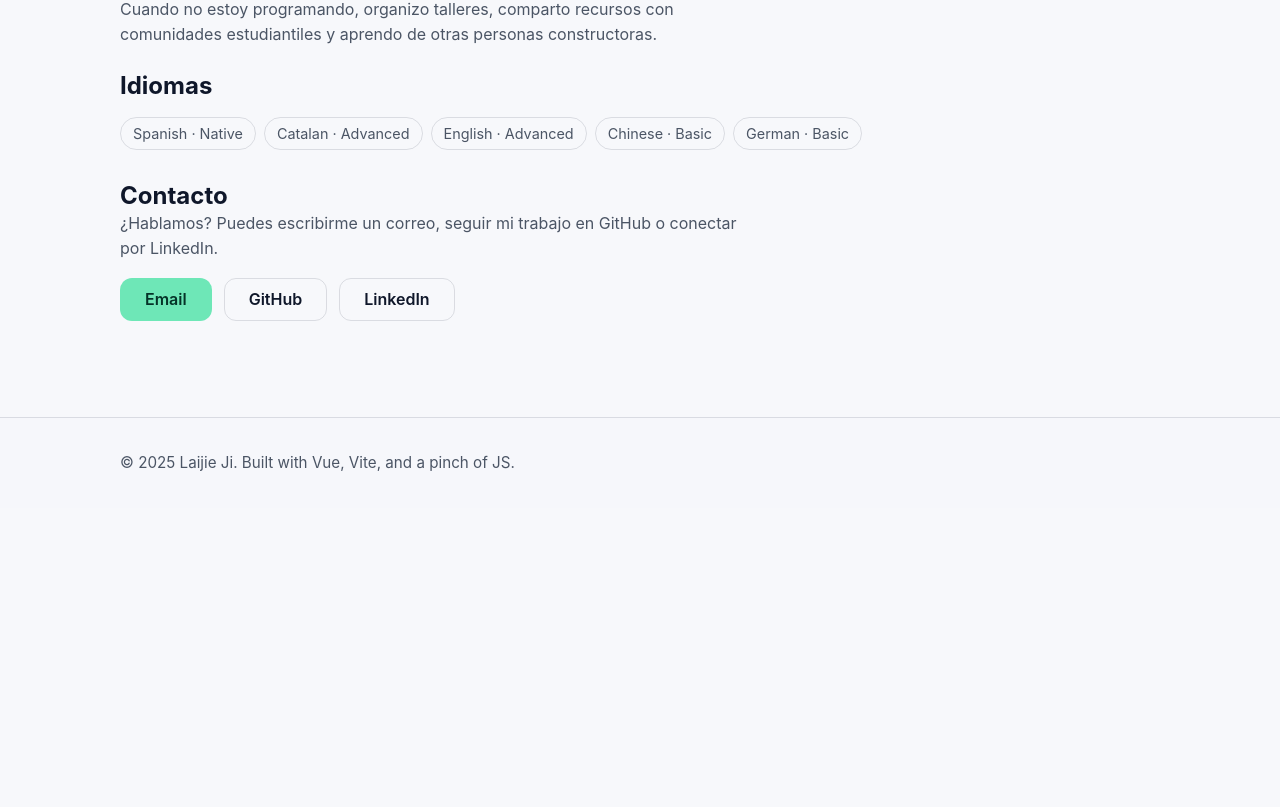
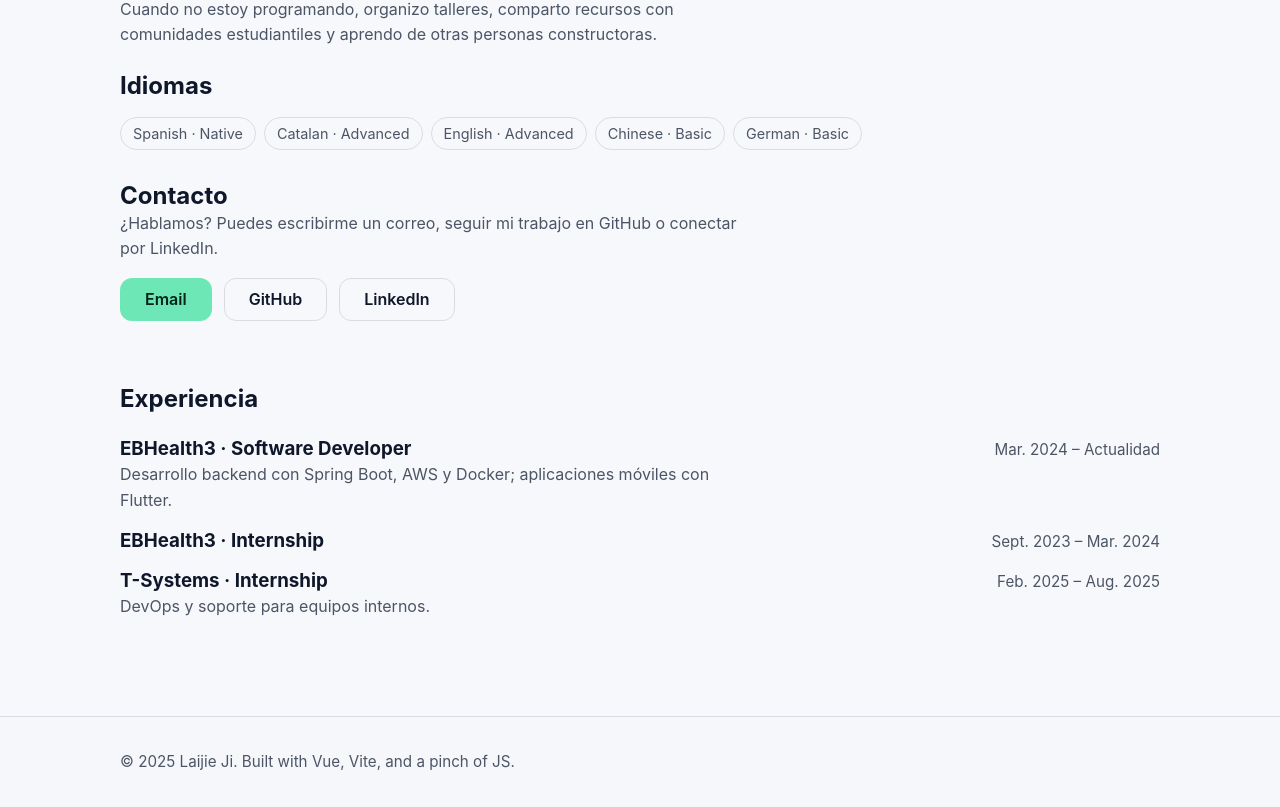
Before and after one commit to LaijieJi/webpage, a Vue app: page / in a window 1280 px wide. Shown: the part 480-1287 px from the top of the page. Before the commit the page ends 988 px from the top, so only its background shows below. Built offline with nearby package versions, Linux system fonts and the light colour scheme.

Commit message:
feat: visual improvements

```diff
--- a/src/App.vue
+++ b/src/App.vue
@@ -6,11 +6,65 @@
       <RouterView />
     </main>
     <AppFooter />
+    <button
+      v-if="showTop"
+      class="to-top"
+      type="button"
+      @click="scrollToTop"
+    >
+      ↑
+      <span class="visually-hidden">Volver arriba</span>
+    </button>
   </div>
 </template>
 
 <script setup>
+import { ref, onMounted, onBeforeUnmount } from 'vue';
 import { RouterView } from 'vue-router';
 import AppHeader from './components/AppHeader.vue';
 import AppFooter from './components/AppFooter.vue';
+
+const showTop = ref(false);
+
+const onScroll = () => {
+  showTop.value = window.scrollY > 400;
+};
+
+const scrollToTop = () => {
+  window.scrollTo({ top: 0, behavior: 'smooth' });
+};
+
+onMounted(() => {
+  window.addEventListener('scroll', onScroll, { passive: true });
+});
+
+onBeforeUnmount(() => {
+  window.removeEventListener('scroll', onScroll);
+});
 </script>
+
+<style scoped>
+.to-top {
+  position: fixed;
+  right: var(--space-xl);
+  bottom: var(--space-xl);
+  width: 3rem;
+  height: 3rem;
+  border-radius: 50%;
+  border: 1px solid var(--border);
+  background: var(--card);
+  color: var(--text);
+  box-shadow: var(--shadow);
+  display: inline-flex;
+  align-items: center;
+  justify-content: center;
+  font-size: 1.25rem;
+  transition: transform var(--transition), box-shadow var(--transition);
+}
+
+.to-top:hover,
+.to-top:focus-visible {
+  transform: translateY(-2px);
+  box-shadow: 0 18px 36px -26px rgba(15, 23, 42, 0.6);
+}
+</style>
--- a/src/components/PostList.vue
+++ b/src/components/PostList.vue
@@ -1,12 +1,16 @@
 <template>
   <section class="post-list">
-    <article v-for="post in orderedPosts" :key="post.slug" class="post-card">
-      <h2 class="post-card__title">
-        <router-link :to="`/blog/${post.slug}`">{{ post.title }}</router-link>
-      </h2>
+    <router-link
+      v-for="post in orderedPosts"
+      :key="post.slug"
+      class="post-card post-card--link"
+      :to="`/blog/${post.slug}`"
+    >
+      <h2 class="post-card__title">{{ post.title }}</h2>
       <PostMeta :date="post.date" :tags="post.tags" />
       <p class="post-card__excerpt">{{ post.excerpt }}</p>
-    </article>
+      <span class="post-card__hint" aria-hidden="true">Leer más →</span>
+    </router-link>
   </section>
 </template>
 
@@ -25,3 +29,22 @@ const orderedPosts = computed(() =>
   [...props.posts].sort((a, b) => new Date(b.date) - new Date(a.date))
 );
 </script>
+
+<style scoped>
+.post-card--link {
+  text-decoration: none;
+  color: inherit;
+  display: grid;
+  gap: var(--space-md);
+}
+
+.post-card--link:focus-visible {
+  outline: 3px solid var(--accent);
+  outline-offset: 4px;
+}
+
+.post-card__hint {
+  font-size: 0.85rem;
+  color: var(--accent-strong);
+}
+</style>
--- a/src/components/ProjectCard.vue
+++ b/src/components/ProjectCard.vue
@@ -1,5 +1,11 @@
 <template>
-  <article class="card project-card">
+  <component
+    :is="isLink ? 'a' : 'div'"
+    class="card project-card card--link"
+    :href="isLink ? primaryHref : undefined"
+    target="_blank"
+    rel="noreferrer"
+  >
     <header>
       <h3>{{ title }}</h3>
       <p v-if="dates" class="project-card__dates">{{ dates }}</p>
@@ -8,29 +14,21 @@
     <ul v-if="tech?.length" class="badges">
       <li v-for="item in tech" :key="item">{{ item }}</li>
     </ul>
-    <div v-if="links?.length" class="project-card__actions">
-      <a
-        v-for="link in links"
-        :key="link.label + link.href"
-        class="project-card__link"
-        :href="link.href"
-        target="_blank"
-        rel="noreferrer"
-      >
-        {{ link.label }}
-      </a>
-    </div>
-  </article>
+    <span v-if="isLink" class="project-card__hint" aria-hidden="true">Abrir proyecto →</span>
+  </component>
 </template>
 
 <script setup>
-defineProps({
+const props = defineProps({
   title: { type: String, required: true },
   tech: { type: Array, default: () => [] },
   dates: { type: String, default: '' },
   summary: { type: String, default: '' },
   links: { type: Array, default: () => [] }
 });
+
+const primaryHref = props.links?.[0]?.href ?? null;
+const isLink = Boolean(primaryHref);
 </script>
 
 <style scoped>
@@ -43,20 +41,21 @@ defineProps({
   color: var(--muted);
 }
 
-.project-card__actions {
-  margin-top: auto;
-  display: flex;
-  flex-wrap: wrap;
-  gap: var(--space-sm);
+.card--link {
+  text-decoration: none;
+  color: inherit;
+  position: relative;
+  cursor: pointer;
 }
 
-.project-card__link {
-  font-weight: 600;
+.card--link:focus-visible {
+  outline: 3px solid var(--accent);
+  outline-offset: 4px;
+}
+
+.project-card__hint {
+  margin-top: auto;
+  font-size: 0.85rem;
   color: var(--accent-strong);
 }
-
-.project-card__link:hover,
-.project-card__link:focus-visible {
-  color: var(--accent);
-}
 </style>
--- a/src/styles/main.css
+++ b/src/styles/main.css
@@ -219,8 +219,8 @@ html[data-theme='dark'] .theme-toggle:focus-visible {
   padding: var(--space-sm) var(--space-xl);
   border-radius: var(--radius);
   border: 1px solid transparent;
-  background: var(--accent);
-  color: #053328;
+  background: var(--card);
+  color: var(--text);
   font-weight: 600;
   transition: transform var(--transition), box-shadow var(--transition);
 }
@@ -229,6 +229,16 @@ html[data-theme='dark'] .theme-toggle:focus-visible {
 .button:focus-visible {
   transform: translateY(-1px);
   box-shadow: var(--shadow);
+}
+
+.button--accent {
+  background: var(--accent);
+  color: #052318;
+}
+
+.button--accent:hover,
+.button--accent:focus-visible {
+  color: #03120d;
 }
 
 .button--ghost {
--- a/src/views/HomeView.vue
+++ b/src/views/HomeView.vue
@@ -31,7 +31,7 @@
           ¿Hablamos? Puedes escribirme un correo, seguir mi trabajo en GitHub o conectar por LinkedIn.
         </p>
         <div class="inline-actions">
-          <a class="button" href="mailto:ji.laijie@gmail.com">Email</a>
+          <a class="button button--accent" href="mailto:ji.laijie@gmail.com">Email</a>
           <a class="button button--ghost" href="https://github.com/LaijieJi" target="_blank" rel="noreferrer">
             GitHub
           </a>
@@ -39,6 +39,33 @@
             LinkedIn
           </a>
         </div>
+      </section>
+      <section class="view-section">
+        <h2>Experiencia</h2>
+        <ul class="experience-list">
+          <li>
+            <div class="experience-header">
+              <h3>EBHealth3 · Software Developer</h3>
+              <span class="experience-dates">Mar. 2024 – Actualidad</span>
+            </div>
+            <p class="view-text">
+              Desarrollo backend con Spring Boot, AWS y Docker; aplicaciones móviles con Flutter.
+            </p>
+          </li>
+          <li>
+            <div class="experience-header">
+              <h3>EBHealth3 · Internship</h3>
+              <span class="experience-dates">Sept. 2023 – Mar. 2024</span>
+            </div>
+          </li>
+          <li>
+            <div class="experience-header">
+              <h3>T-Systems · Internship</h3>
+              <span class="experience-dates">Feb. 2025 – Aug. 2025</span>
+            </div>
+            <p class="view-text">DevOps y soporte para equipos internos.</p>
+          </li>
+        </ul>
       </section>
     </div>
   </section>
@@ -51,4 +78,25 @@
   flex-wrap: wrap;
   gap: var(--space-md);
 }
+
+.experience-list {
+  margin: var(--space-xl) 0 0;
+  padding: 0;
+  list-style: none;
+  display: grid;
+  gap: var(--space-lg);
+}
+
+.experience-header {
+  display: flex;
+  flex-wrap: wrap;
+  gap: var(--space-sm);
+  align-items: baseline;
+  justify-content: space-between;
+}
+
+.experience-dates {
+  color: var(--muted);
+  font-size: 0.95rem;
+}
 </style>
```
